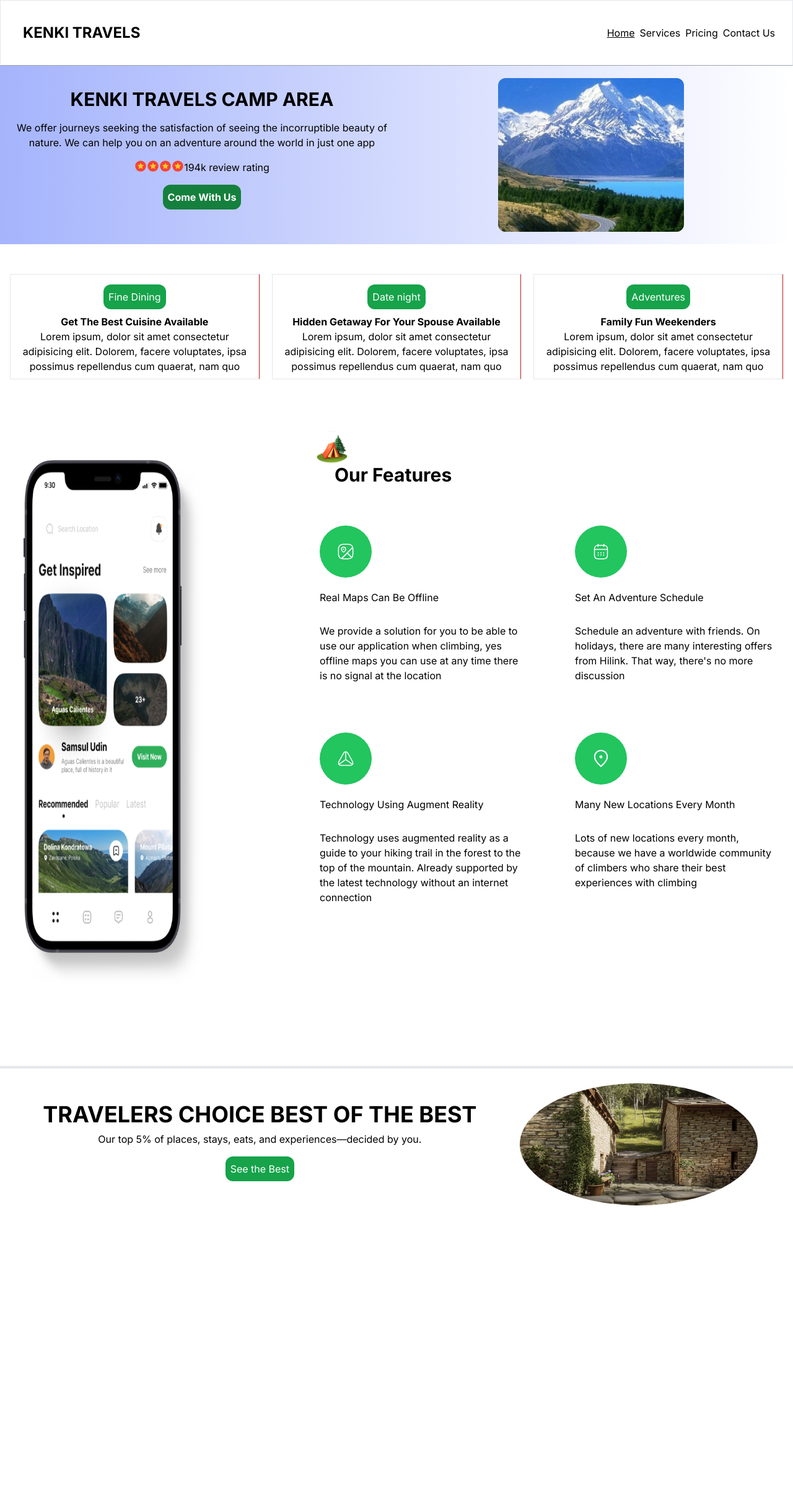
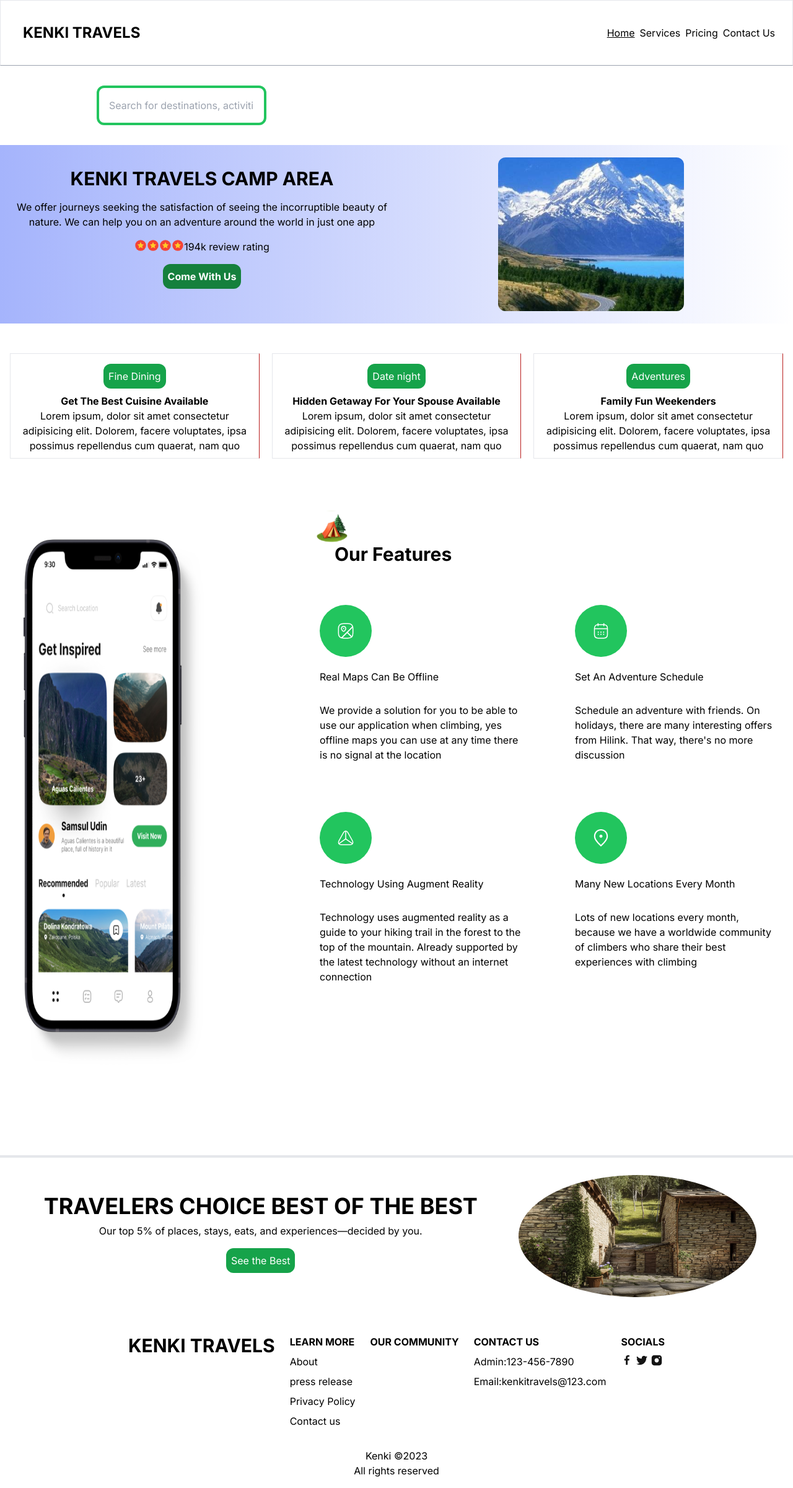
Before and after one commit to kknzuki/travel-app, a Next.js app: page / in a window 1280 px wide. Shown: the whole page at 62% size. Before the commit the page ends 1969 px from the top, so only its background shows below. Built offline with nearby package versions, Linux system fonts and the light colour scheme.

Commit message:
footer component

```diff
--- a/src/app/page.tsx
+++ b/src/app/page.tsx
@@ -3,10 +3,12 @@ import Grid from '@/components/Grid';
 import Image from 'next/image';
 import Features from '@/components/Features';
 import Award from '@/components/Award';
+import Search from '@/components/Search';
 
 export default function Home() {
   return (
     <main>
+      <Search />
       <Hero />
       <Grid />
       <Features />
--- a/src/components/Award.tsx
+++ b/src/components/Award.tsx
@@ -4,7 +4,7 @@ import React from 'react';
 export default function Award() {
   return (
     <div>
-      <section className='flex flex-col md:flex-row justify-evenly gap-2 items-center align-center border-t-4 p-4 mx-auto'>
+      <section className='flex flex-col md:flex-row justify-evenly gap-2 items-center align-center border-t-4 p-5 mx-auto my-4'>
         <article className='p-3 text-center '>
           <h1 className='text-2xl md:text-4xl font-bold p-2 uppercase'>Travelers Choice Best of the Best</h1>
           <p className='text-center text-wrap'>Our top 5% of places, stays, eats, and experiences—decided by you.</p>
--- a/src/components/Footer.tsx
+++ b/src/components/Footer.tsx
@@ -1,11 +1,51 @@
-import React from 'react'
+import Image from 'next/image';
+import Link from 'next/link';
+
+
+const date = new Date().getFullYear();
 
 function Footer() {
   return (
-    <div>
+    <div className='flex flex-col items-center'>
+      <section className='flex md:flex-row sm:flex-col gap-6 mx- justify-between p-4'>
+        <h1 className='font-bold uppercase text-3xl'>Kenki Travels</h1>
+        {/* learn more */}
+        <article className='flex flex-col gap-2'>
+          <h1 className='font-bold uppercase'>Learn more</h1>
+          <Link href='/about'>About</Link>
+          <Link href='/press'>press release</Link>
 
+          <Link href='/privacy'>Privacy Policy</Link>
+          <Link href='/contact'>Contact us</Link>
+        </article>
+        <article>
+          <h1 className='font-bold uppercase'>our community</h1>
+        </article>
+        {/* contct us details */}
+        <article className='flex flex-col gap-2'>
+          <h1 className='font-bold uppercase'>contact us</h1>
+          <Link href='/'>Admin:123-456-7890</Link>
+          <Link href='/'>Email:kenkitravels@123.com</Link>
+        </article>
+        {/* socials */}
+        <article className='flex flex-col gap-2'>
+          <h1 className='font-bold uppercase'>socials</h1>
+          <div className='flex gap-1'>
+          <Link href='/'><Image height={20} width={20} alt='' src='/facebook.svg'/></Link>
+          <Link href='/'><Image height={20} width={20} alt='' src='/twitter.svg'/></Link>
+          <Link href='/'><Image height={20} width={20} alt='' src='/instagram.svg'/></Link>
+          </div>
+
+
+        </article>
+      </section>
+      {/* copyright */}
+      <section className='text-center p-4'>
+        <p>Kenki &copy;{date}</p>
+        <p>All rights reserved</p>
+      </section>
     </div>
-  )
+  );
 }
 
-export default Footer
+export default Footer;
--- a/src/components/GetApp.tsx
+++ /dev/null
@@ -1,7 +0,0 @@
-import React from 'react';
-
-function GetApp() {
-  return <div>gaet app</div>;
-}
-
-export default GetApp;
--- a/src/components/Hero.tsx
+++ b/src/components/Hero.tsx
@@ -2,9 +2,11 @@ import Image from 'next/image';
 import React from 'react';
 import { FcRating } from 'react-icons/fc';
 
+
 function Hero() {
   return (
     <section className='p-5 grid md:grid-cols-2 gap-4 mx-auto text-center bg-gradient-to-r from-indigo-300'>
+
       {/* left side */}
       <article className='gap-4'>
         <h1 className='text-3xl font-bold uppercase my-4'>
--- /dev/null
+++ b/src/components/Search.tsx
@@ -0,0 +1,25 @@
+'use client';
+
+import React, { useState } from 'react';
+
+const Search = () => {
+  const [query, setQuery] = useState('');
+
+  const handleChange = (e) => {
+    setQuery(e.target.value);
+  };
+
+  return (
+    <div className='mx-auto p-4 max-w-[1000px]'>
+      <input
+        type='text'
+        placeholder='Search for destinations, activities, or more...'
+        value={query}
+        onChange={handleChange}
+        className='p-4 my-4 border-green-500 border-4 text-center rounded-xl '
+      />
+    </div>
+  );
+};
+
+export default Search;
```
